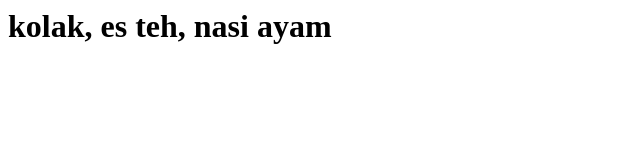
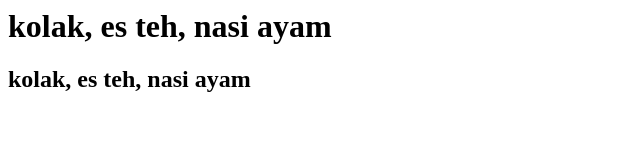
Before and after one commit to 16110239/amikom, a plain HTML site: page index.html in a window 1280 px wide. Shown: the whole page, without its empty margins (0-640 px from the left). Drawn offline with Linux system fonts and the light colour scheme.

Commit message:
tambah h2

```diff
--- a/index.html
+++ b/index.html
@@ -4,5 +4,6 @@
 	</head>
 	<body>
 		<h1> kolak, es teh, nasi ayam </h1>
+		<h2> kolak, es teh, nasi ayam </h2>
 	</body>
 </html>
```
